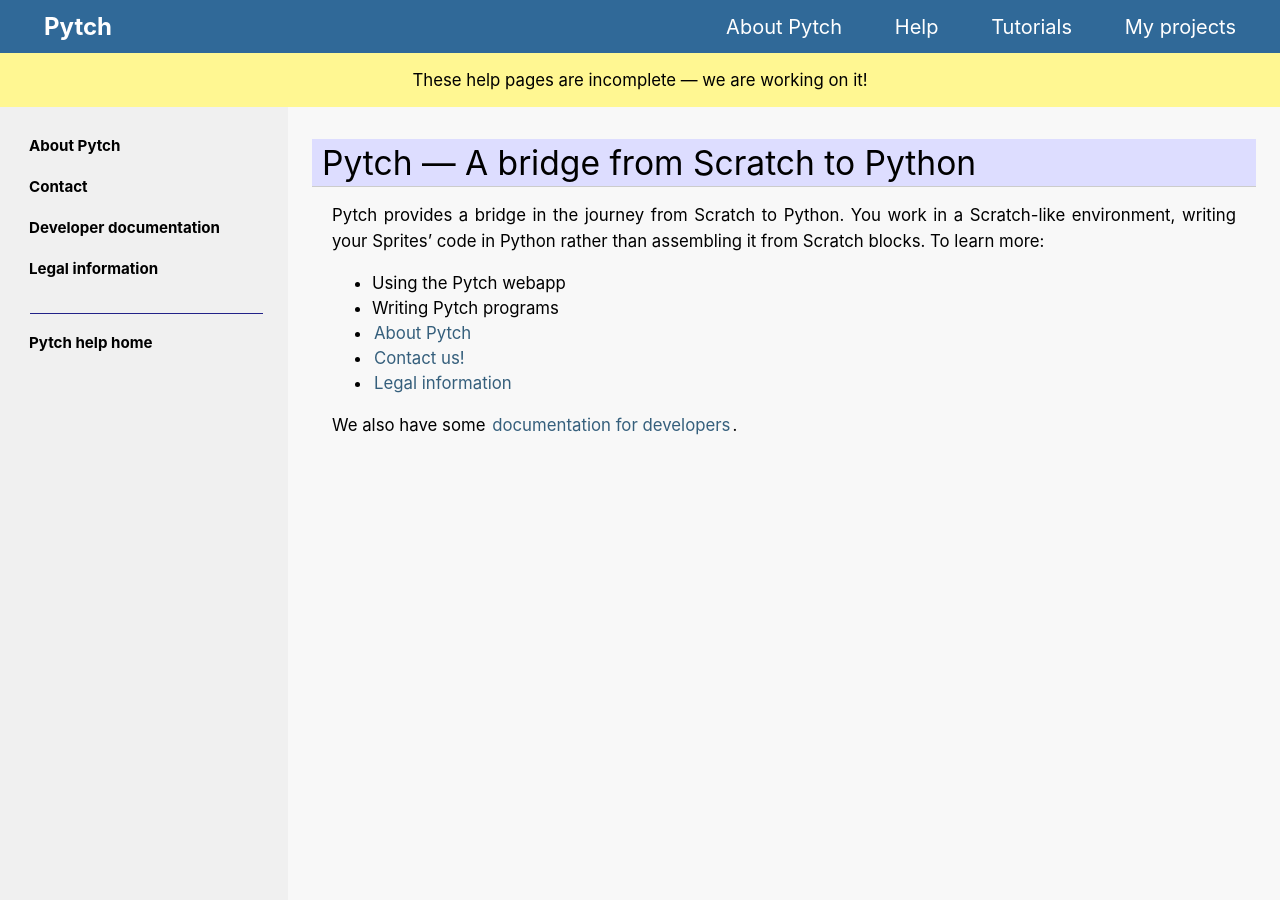
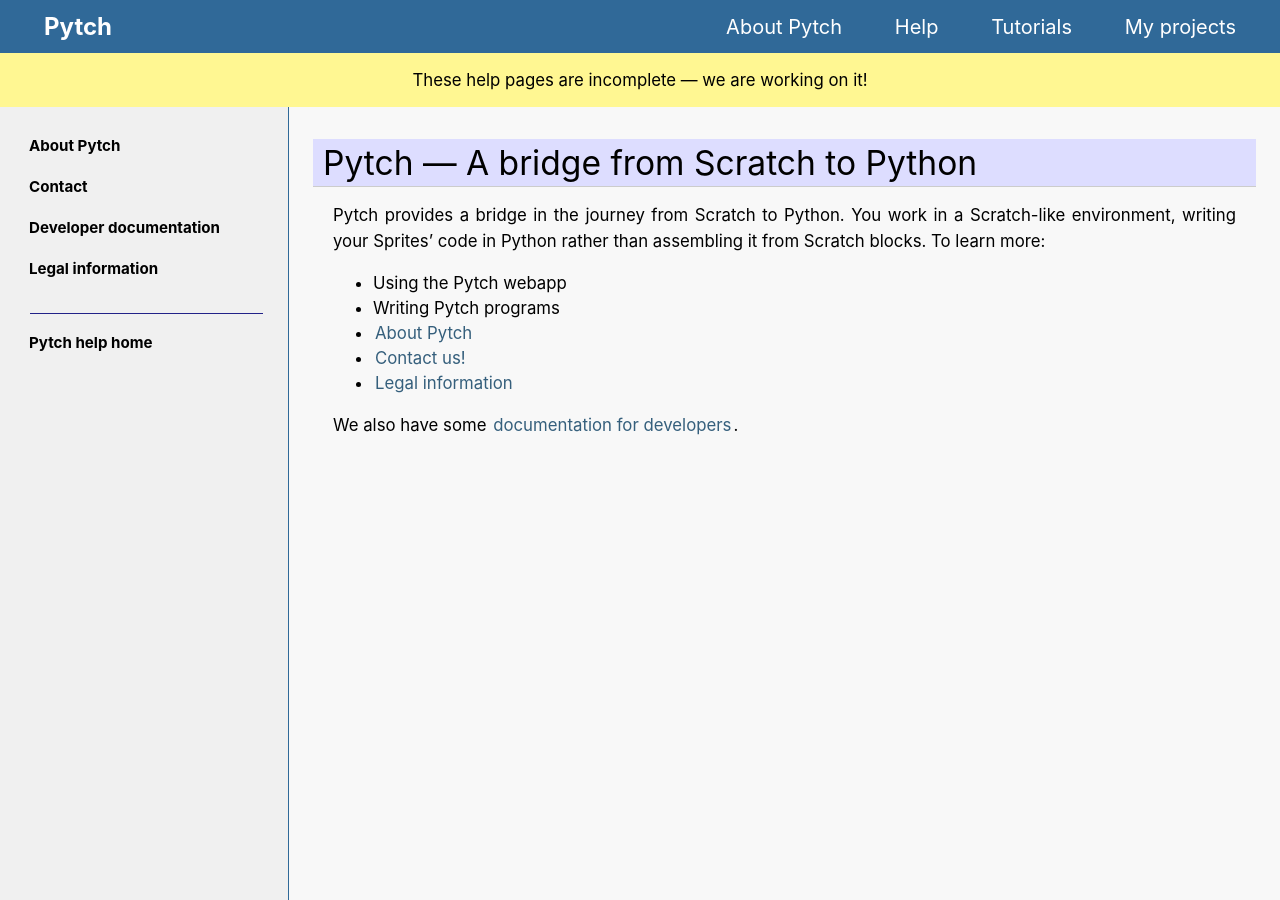
Before and after one commit to pytchlang/pytch-website, a Sphinx documentation site: the page built from source/index.rst, in a window 1280 px wide. Built offline with Sphinx 7.4.7, drawn with Linux system fonts in a browser that asks for light colours; pages that are not in the unit, such as notebooks, are missing from menus.

Commit message:
Add border separating ToC and content

```diff
--- a/source/_static/css/pytch-classic.css
+++ b/source/_static/css/pytch-classic.css
@@ -104,6 +104,7 @@ div.sphinxsidebar {
     width: 18rem;
     margin: 0px;
     float: none;
+    border-right: 1px solid #306998;
     background-color: #f0f0f0;
 }
 
```
